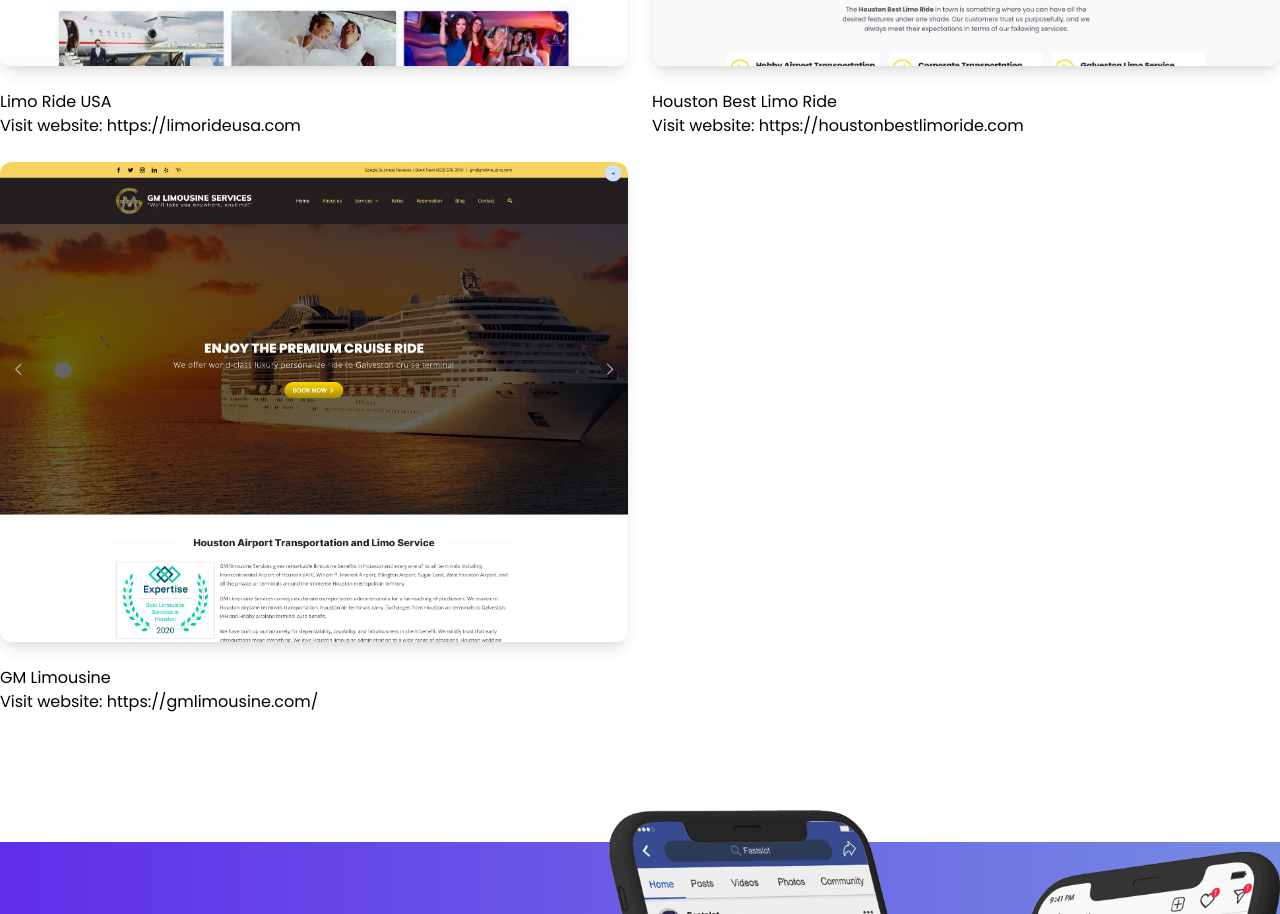
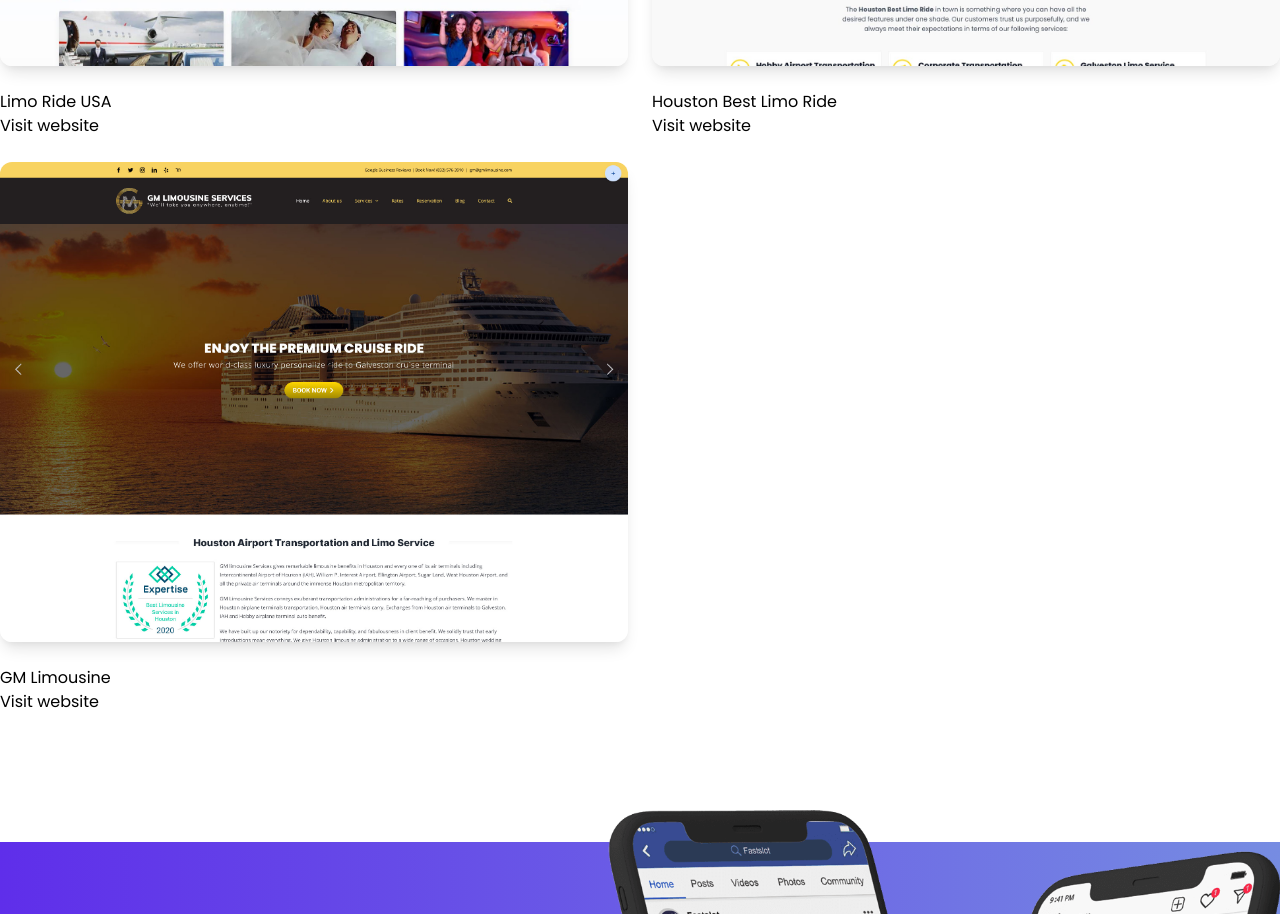
Before and after one commit to saadkhaan/pixels, a Next.js app: page / in a window 1280 px wide. Shown: the part 2233-3147 px from the top of the page. Built offline with nearby package versions, Linux system fonts and the light colour scheme.

Commit message:
text fixes

```diff
--- a/pages/index.js
+++ b/pages/index.js
@@ -231,9 +231,8 @@
               </div>
               <h3>Limo Ride USA</h3>
               <p className="text-md sm:text-base">
-                Visit website:{" "}
                 <a href="https://limorideusa.com" target="_blank">
-                  https://limorideusa.com
+                  Visit website
                 </a>
               </p>
             </div>
@@ -254,9 +253,8 @@
               </div>
               <h3>Houston Best Limo Ride</h3>
               <p className="text-md sm:text-base">
-                Visit website:{" "}
                 <a href="https://houstonbestlimoride.com/" target="_blank">
-                  https://houstonbestlimoride.com
+                  Visit website
                 </a>
               </p>
             </div>
@@ -277,13 +275,12 @@
               </div>
               <h3>GM Limousine</h3>
               <p className="text-md sm:text-base">
-                Visit website:{" "}
                 <a
                   href="https://gmlimousine.com/"
                   target="_blank"
                   rel="noopener noreferrer"
                 >
-                  https://gmlimousine.com/
+                  Visit website
                 </a>
               </p>
             </div>
```
